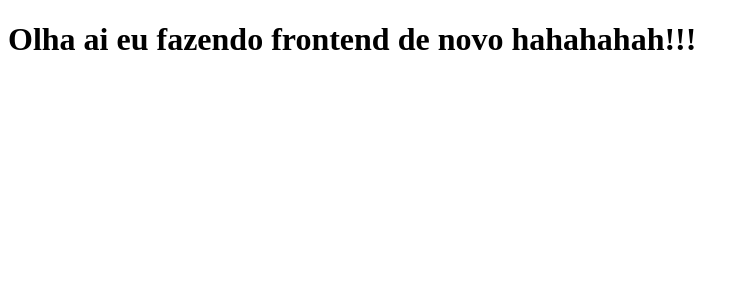
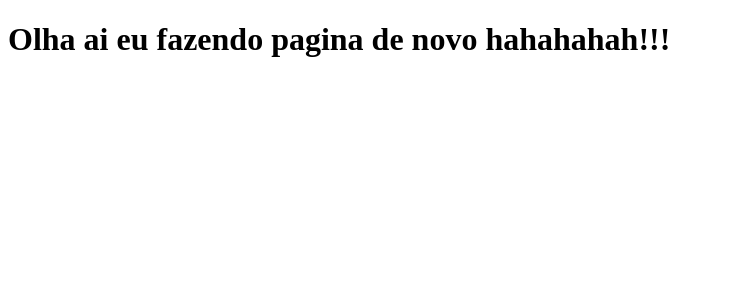
Before and after one commit to milamazim/clone-tabnews, a Next.js app: page / in a window 1280 px wide. Shown: the top 300 px of the page, without its empty margins (0-748 px from the left). Built offline with nearby package versions, Linux system fonts and the light colour scheme.

Commit message:
modifica a frase

```diff
--- a/pages/index.js
+++ b/pages/index.js
@@ -1,5 +1,5 @@
 function Home() {
-  return <h1>Olha ai eu fazendo frontend de novo hahahahah!!!</h1>
+  return <h1>Olha ai eu fazendo pagina de novo hahahahah!!!</h1>
 }
 
 export default Home;
```
